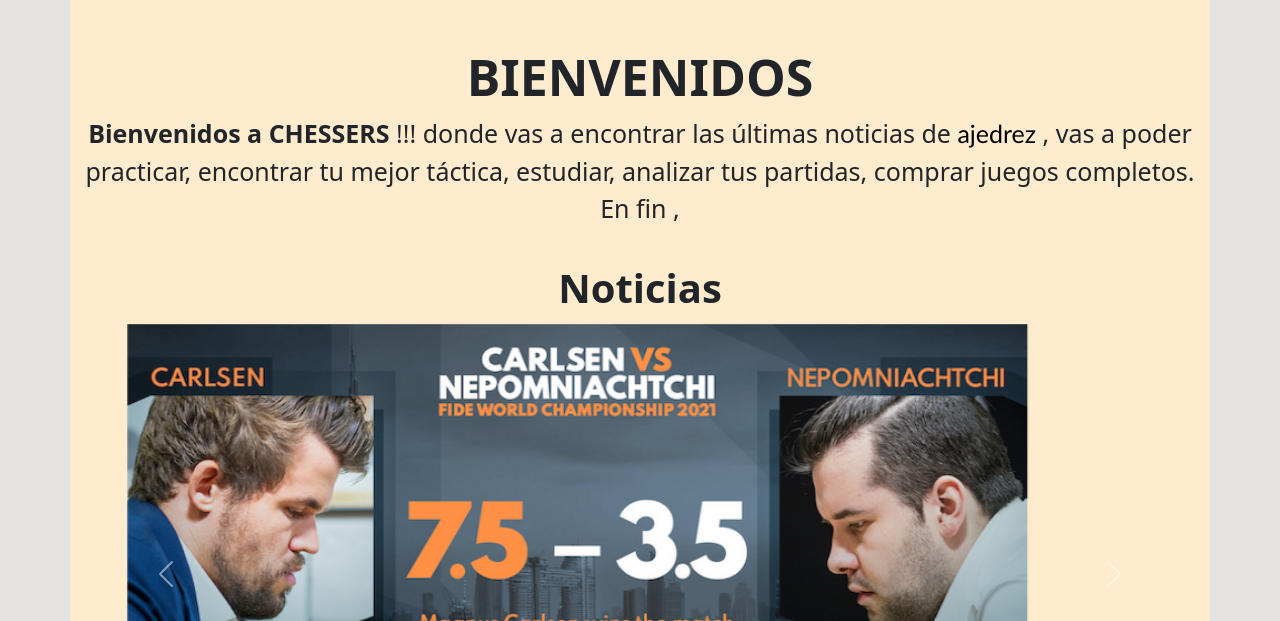
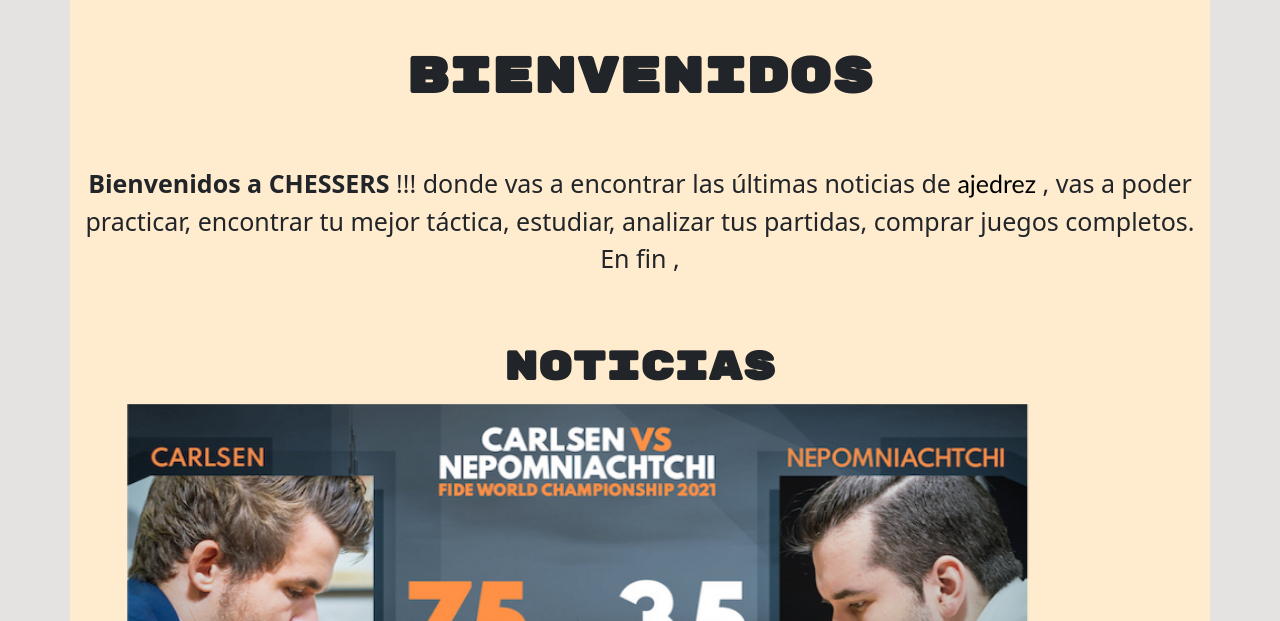
Before and after one commit to santitassara/ChessersTassara, a website: page index.html in a window 1280 px wide. Shown: the part 179-800 px from the top of the page. Drawn offline with nearby package versions, Linux system fonts and the light colour scheme.

Commit message:
agregadas fuentes 1

```diff
--- a/index.html
+++ b/index.html
@@ -18,6 +18,9 @@
     <link rel="stylesheet" href="https://cdnjs.cloudflare.com/ajax/libs/animate.css/4.1.1/animate.min.css" />
     <!-- Link de CSS -->
     <link rel="stylesheet" href="./css/style.css">
+    <link rel="preconnect" href="https://fonts.googleapis.com">
+    <link rel="preconnect" href="https://fonts.gstatic.com" crossorigin>
+    <link href="https://fonts.googleapis.com/css2?family=Josefin+Slab:ital,wght@1,700&family=Rubik+Mono+One&display=swap" rel="stylesheet">
     <title>Chessers - Inicio</title>
 </head>
 
--- a/scss/secciones/_index.scss
+++ b/scss/secciones/_index.scss
@@ -43,19 +43,25 @@
 }
 
 .tituloI{
+    font-family: 'Josefin Slab', serif;
+    font-family: 'Rubik Mono One', sans-serif;
     margin-top: 50px;
     font-size: 50px;
     font-weight: bolder;
 }
 
 .textoI{
+
+    margin-top: 50px;
     font-size: 25px;
 }
 
 .tituloN{
+    font-family: 'Josefin Slab', serif;
+    font-family: 'Rubik Mono One', sans-serif;
     font-size: 40px;
     font-weight: bolder;
-    margin-top: 20px;
+    margin-top: 50px;
     margin-bottom: 12px;
 }
 .titulo8{
```
Also changed, not shown: quienessomos.html (+3 -0 lines), css/style.css, readme.txt (added), 1 other file.
